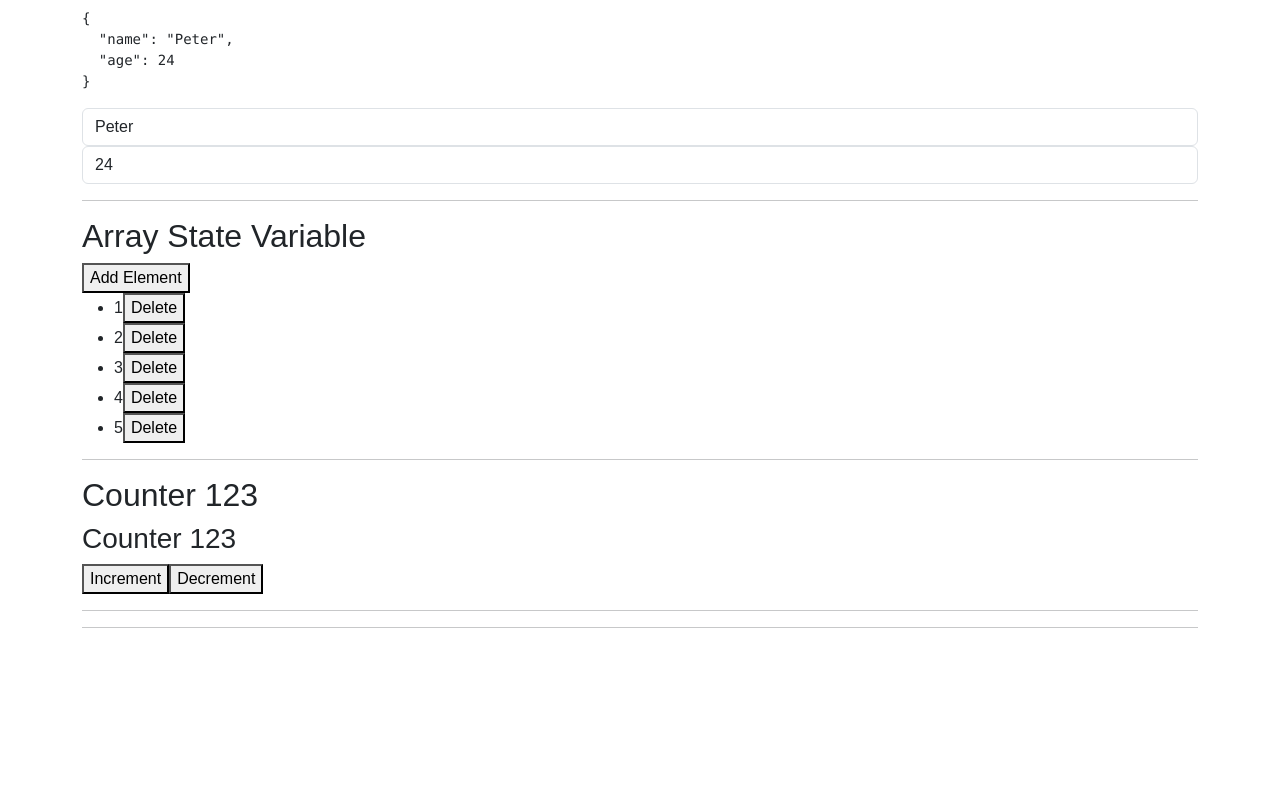
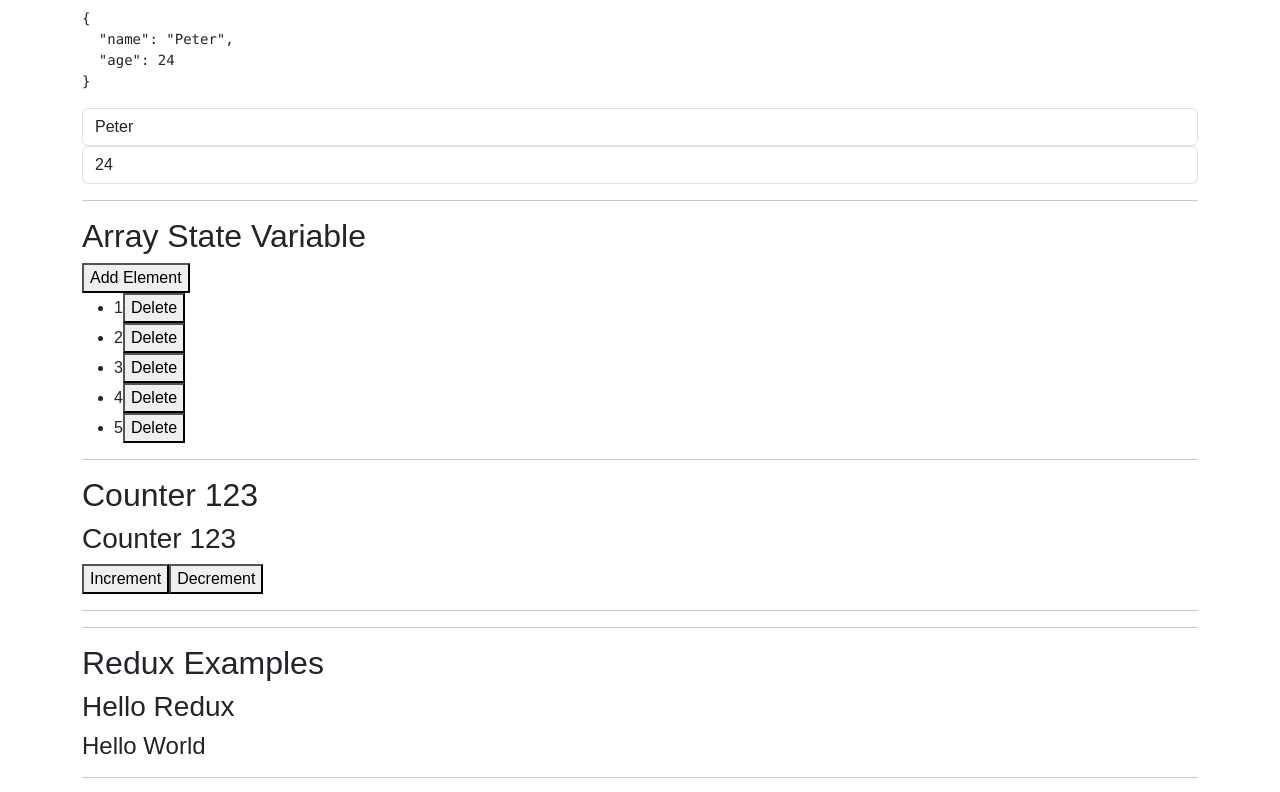
Before and after one commit to sairashwant/kambaz-react-web-app, a React (Vite) app: page /#/Labs/Lab4 in a window 1280 px wide. Shown: the part 1356-2148 px from the top of the page. Before the commit the page ends 2000 px from the top, so only its background shows below. Built offline with nearby package versions, Linux system fonts and the light colour scheme.

Commit message:
reducers

```diff
--- a/package.json
+++ b/package.json
@@ -10,13 +10,16 @@
     "preview": "vite preview"
   },
   "dependencies": {
+    "@reduxjs/toolkit": "^2.8.2",
     "bootstrap": "^5.3.6",
     "react": "^19.1.0",
     "react-bootstrap": "^2.10.10",
     "react-dom": "^19.1.0",
     "react-icons": "^5.5.0",
+    "react-redux": "^9.2.0",
     "react-router": "^7.6.0",
-    "react-router-dom": "^7.6.0"
+    "react-router-dom": "^7.6.0",
+    "redux": "^5.0.1"
   },
   "devDependencies": {
     "@eslint/js": "^9.25.0",
--- /dev/null
+++ b/src/Labs/Lab4/ReduxExamples/HelloRedux/helloReducer.ts
@@ -0,0 +1,10 @@
+import { createSlice } from "@reduxjs/toolkit";
+const initialState = {
+  message: "Hello World",
+};
+const helloSlice = createSlice({
+  name: "hello",
+  initialState,
+  reducers: {},
+});
+export default helloSlice.reducer;
--- /dev/null
+++ b/src/Labs/Lab4/ReduxExamples/HelloRedux/index.tsx
@@ -0,0 +1,10 @@
+import { useSelector, useDispatch } from "react-redux";
+export default function HelloRedux() {
+  const { message } = useSelector((state: any) => state.helloReducer);
+  return (
+    <div id="wd-hello-redux">
+      <h3>Hello Redux</h3>
+      <h4>{message}</h4> <hr />
+    </div>
+  );
+}
--- /dev/null
+++ b/src/Labs/Lab4/ReduxExamples/index.tsx
@@ -0,0 +1,10 @@
+import HelloRedux from "./HelloRedux";
+
+export default function ReduxExamples() {
+  return(
+    <div>
+      <h2>Redux Examples</h2>
+      <HelloRedux/>
+    </div>
+  );
+};
--- a/src/Labs/Lab4/index.tsx
+++ b/src/Labs/Lab4/index.tsx
@@ -10,6 +10,7 @@
 import ObjectStateVariable from "./ObjectStateVariable";
 import ArrayStateVariable from "./ArrayStateVariable";
 import ParentStateComponent from "./ParentStateComponent";
+import ReduxExamples from "./ReduxExamples";
 
 export default function Lab4(){
       function sayHello() {
@@ -29,6 +30,7 @@
         <ObjectStateVariable/>
         <ArrayStateVariable/>
         <ParentStateComponent/>
+        <ReduxExamples/>
         </Container>
     )
 }
--- a/src/Labs/index.tsx
+++ b/src/Labs/index.tsx
@@ -1,11 +1,14 @@
 import Lab1 from "./Lab1";
 import { Route, Routes, Navigate } from "react-router";
+import store from "./store";
+import { Provider } from "react-redux";
 import TOC from "./TOC";
 import Lab2 from "./Lab2";
 import Lab3 from "./Lab3";
 import Lab4 from "./Lab4";
 export default function Labs() {
   return (
+    <Provider store={store}>
     <div>
       <h1>Labs</h1>
       <TOC />
@@ -17,4 +20,5 @@
         <Route path="Lab4/*" element={<Lab4 />} />
       </Routes>
     </div>
+    </Provider>
 );}
--- /dev/null
+++ b/src/Labs/store/index.ts
@@ -0,0 +1,5 @@
+import { configureStore } from "@reduxjs/toolkit";
+import helloReducer from  "../Lab4/ReduxExamples/HelloRedux/helloReducer";
+const store = configureStore({
+  reducer: { helloReducer }});
+export default store;
```
Also changed, not shown: 1 other file (tests, documents, lock files or other folders).
